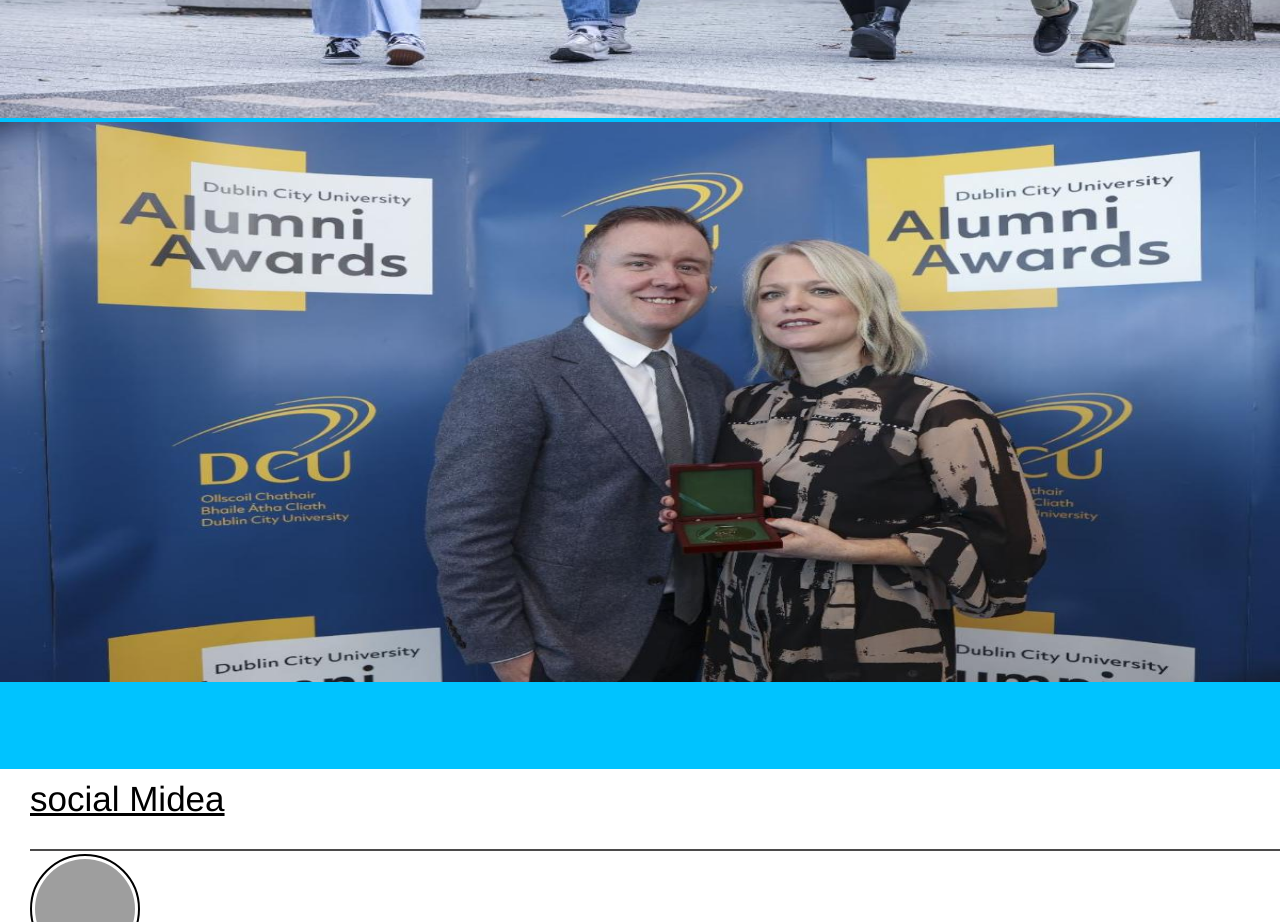
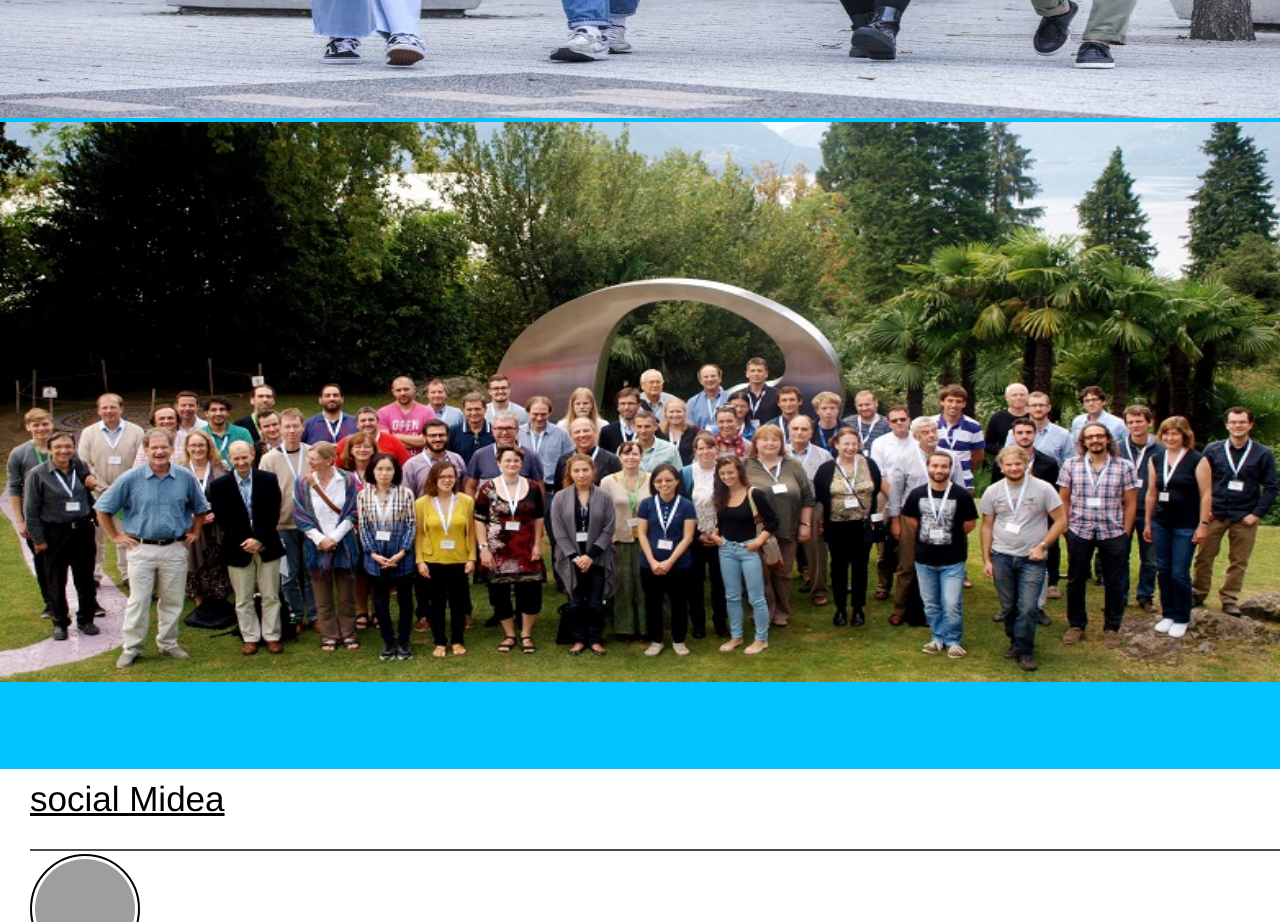
Before and after one commit to mahendrakumar0502/Final.project, a plain HTML site: page home.html in a window 1280 px wide. Shown: the part 2820-3742 px from the top of the page. Drawn offline with Linux system fonts and the light colour scheme; grey boxes are pictures that could not be loaded.

Commit message:
Add files via upload

```diff
--- a/home.html
+++ b/home.html
@@ -611,7 +611,7 @@
         <div class="highlight1">Highlight</div>
     <img src="HIGH1.jpg" alt="not found"/>
     <img src="HIGH2.jpg" alt="">
-    <img src="HIGH3.JPG" alt="">
+    <img src="key7.jpg" alt="">
 </div>
     <div class="social_midea">
      <div class="social"> social Midea
```
